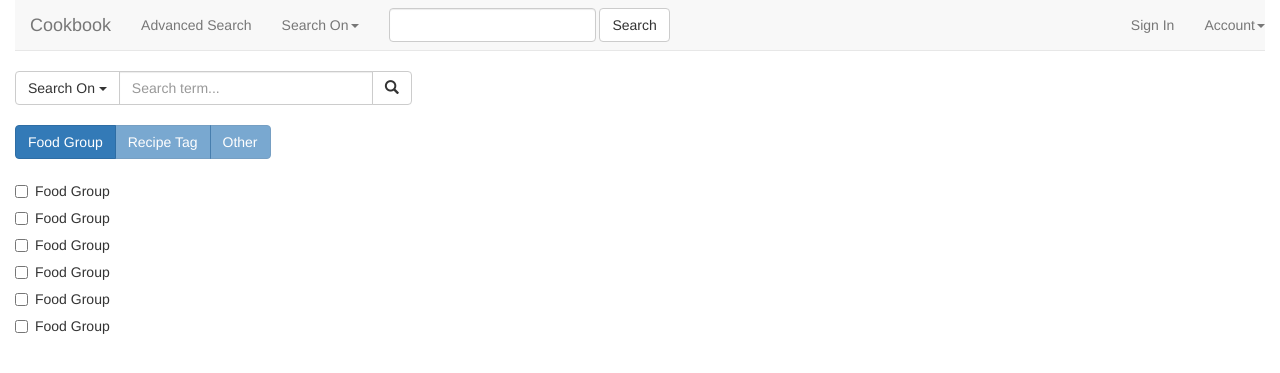
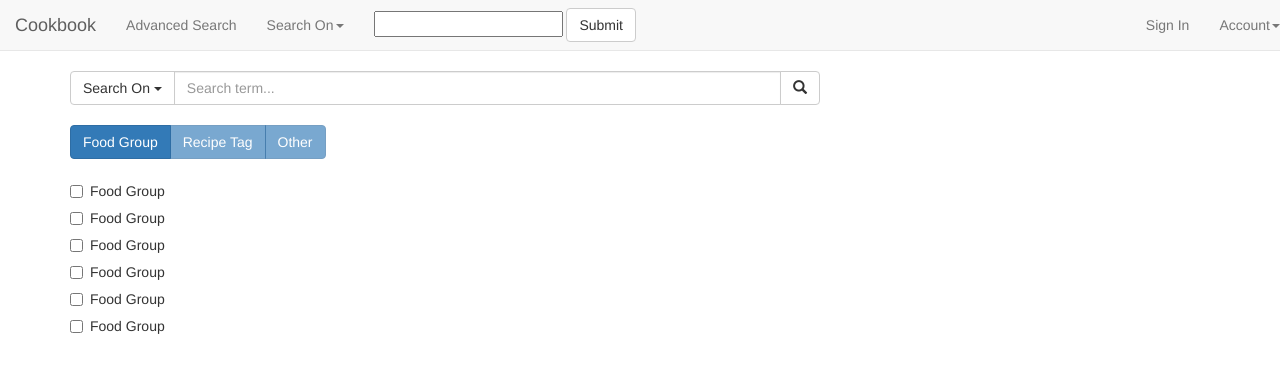
Before and after one commit to BradleyAllanDavis/CookbookDjango, a Django app: template templates/cookbook/advanced_search.html in a window 1280 px wide. Shown: the top 373 px of the page. Run offline with Django 3.2, Linux system fonts and the light colour scheme; the template is opened without the code that fills it, so the values that code supplies are empty, except form fields; tables that the repository leaves empty hold one stand-in row (values such as "Sample post"); form fields are guessed from the names that the template uses; some libraries are stand-ins or nearby versions.

Commit message:
enable search (only working on index page so far)

```diff
--- /dev/null
+++ b/forms.py
@@ -0,0 +1,4 @@
+from django import forms
+
+class SearchForm(forms.Form):
+	search_term = forms.CharField(label="Search", max_length=100)
--- a/templates/base.html
+++ b/templates/base.html
@@ -32,7 +32,7 @@
                     <div class="collapse navbar-collapse" id="bs-example-navbar-collapse-1">
                         <ul class="nav navbar-nav">
                             <li>
-                                <a href="advanced_search.html">Advanced Search</a>
+                                <a href="{% url 'advanced_search' %}">Advanced Search</a>
                             </li>
                             <li class="dropdown">
                                 <a href="#" class="dropdown-toggle" data-toggle="dropdown">Search On<strong
@@ -47,14 +47,11 @@
                                 </ul>
                             </li>
                         </ul>
-                        <form class="navbar-form navbar-left" role="search">
-                            <div class="form-group">
-                                <input type="text" class="form-control">
-                            </div>
-                            <button type="submit" class="btn btn-default">
-                                Search
-                            </button>
-                        </form>
+
+<form action="search_recipes" class="navbar-form navbar-left" role="search" method="GET">
+{{ simple_search_form.search_term }}
+<input type="submit" value="Submit" class="btn btn-default"/>
+</form>
                         <ul class="nav navbar-nav navbar-right">
                             <li>
                                 <a href="{% url 'login' %}">Sign In</a>
@@ -72,7 +69,7 @@
                                     </li>
                                     <li class="divider">
                                     <li>
-                                        <a href="#">Update Name or Password</a>
+                                        <a href="{% url 'password_change' %}">Change password</a>
                                     </li>
                                     <li class="divider">
                                     </li>
--- a/templates/cookbook/advanced_search.html
+++ b/templates/cookbook/advanced_search.html
@@ -1,96 +1,5 @@
-{% load static %}
-
-<!DOCTYPE html>
-<html lang="en">
-<head>
-    <meta charset="utf-8">
-    <meta http-equiv="X-UA-Compatible" content="IE=edge">
-    <meta name="viewport" content="width=device-width, initial-scale=1">
-
-    <title>Advanced Search</title>
-
-    <meta name="description" content="CS564 Project">
-    <meta name="author" content="Bradley">
-
-    <link href="{% static 'cookbook/css/bootstrap.min.css' %}" rel="stylesheet">
-    <link href="{% static 'cookbook/css/style.css' %}" rel="stylesheet">
-</head>
-
-<body>
-<div class="container-fluid">
-    <div class="row">
-        <div class="col-md-12">
-
-            <!-- NavBar -->
-            <nav class="navbar navbar-default navbar-static-top" role="navigation">
-                <div class="navbar-header">
-                    <button type="button" class="navbar-toggle" data-toggle="collapse"
-                            data-target="#bs-example-navbar-collapse-1">
-                        <span class="sr-only">Toggle navigation</span><span class="icon-bar"></span><span
-                            class="icon-bar"></span><span class="icon-bar"></span>
-                    </button>
-                    <a class="navbar-brand" href="index.html">Cookbook</a>
-                </div>
-                <div class="collapse navbar-collapse" id="bs-example-navbar-collapse-1">
-                    <ul class="nav navbar-nav">
-                        <li>
-                            <a href="advanced_search.html">Advanced Search</a>
-                        </li>
-                        <li class="dropdown">
-                            <a href="#" class="dropdown-toggle" data-toggle="dropdown">Search On<strong
-                                    class="caret"></strong></a>
-                            <ul class="dropdown-menu">
-                                <li>
-                                    <a href="#">Recipe Name</a>
-                                </li>
-                                <li>
-                                    <a href="#">Ingredient Name</a>
-                                </li>
-                            </ul>
-                        </li>
-                    </ul>
-                    <form class="navbar-form navbar-left" role="search">
-                        <div class="form-group">
-                            <input type="text" class="form-control">
-                        </div>
-                        <button type="submit" class="btn btn-default">
-                            Search
-                        </button>
-                    </form>
-                    <ul class="nav navbar-nav navbar-right">
-                        <li>
-                            <a href="sign_in.html">Sign In</a>
-                        </li>
-                        <li class="dropdown">
-                            <a href="#" class="dropdown-toggle" data-toggle="dropdown">Account<strong
-                                    class="caret"></strong></a>
-                            <ul class="dropdown-menu">
-                                <li>
-                                    <a href="create_user_account.html">Create Account</a>
-                                </li>
-                                <li class="divider">
-                                <li>
-                                    <a href="user_page.html">My Page</a>
-                                </li>
-                                <li class="divider">
-                                <li>
-                                    <a href="#">Update Name or Password</a>
-                                </li>
-                                <li class="divider">
-                                </li>
-                                <li>
-                                    <a href="#">Log Out</a>
-                                </li>
-                            </ul>
-                        </li>
-                    </ul>
-                </div>
-            </nav>
-            <!-- NavBar -->
-
-            <div class="row">
-                <div class="col-md-4">
-
+{% extends 'base.html' %}
+{% block content %}
                     <!-- Search bar -->
                     <div class="input-group">
                         <div class="input-group-btn search-panel">
@@ -178,13 +87,4 @@
 
                 </div>
             </div>
-
-        </div>
-    </div>
-</div>
-
-<script src="{% static 'cookbook/js/jquery.min.js' %}"></script>
-<script src="{% static 'cookbook/js/bootstrap.min.js' %}"></script>
-<script src="{% static 'cookbook/js/scripts.js' %}"></script>
-</body>
-</html>
+{% endblock %}
--- a/urls.py
+++ b/urls.py
@@ -6,9 +6,10 @@ urlpatterns = [
 	url(r'^$', views.index, name='index'),
 	url(r'^(?P<recipe_id>[0-9]+)/$', views.detail, name='detail'),
 	url(r'^(?P<recipe_id>[0-9]+)/favorite/$', views.favorite, name='favorite'),
-	url(r'^advanced_search/$', views.advanced_search, name='advanced_search'),
+	url(r'^advanced_search/$', TemplateView.as_view(template_name='cookbook/advanced_search.html'), name='advanced_search'),
+	url(r'^search_recipes', views.search_recipes, name='search_recipes'),
 	url(r'^create_account/$', views.create_account, name='create_account'),
-	url('^', include('django.contrib.auth.urls')),
         url(r'^profile/$', TemplateView.as_view(template_name='cookbook/user_profile.html'), name='user_profile'),
     url('^',include('django.contrib.auth.urls')),
+
 ]
```
Also changed, not shown: templates/cookbook/search_results.html (added, +13 -0 lines), views.py (+9 -5 lines).
